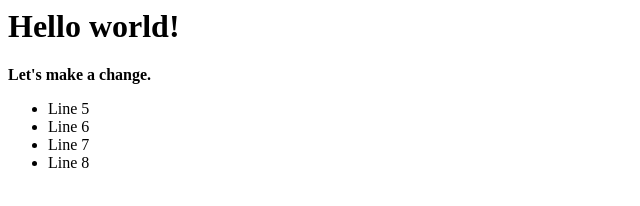
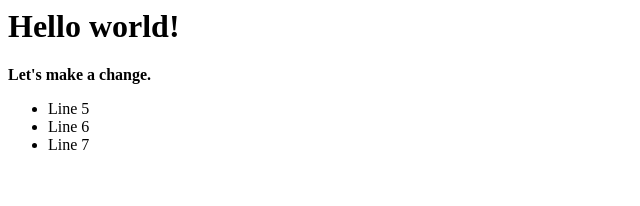
Before and after one commit to mightyflea/GitHub-testing, a plain HTML site: page app/index.html in a window 1280 px wide. Shown: the full height of the page, 0-640 px from the left. Drawn offline with Linux system fonts and the light colour scheme.

Commit message:
Pre-Clone Sync

```diff
--- a/app/index.html
+++ b/app/index.html
@@ -10,7 +10,4 @@
 	<li>
 		Line 7
 	</li>
-	<li>
-		Line 8
-	</li>
 </ul>
```
